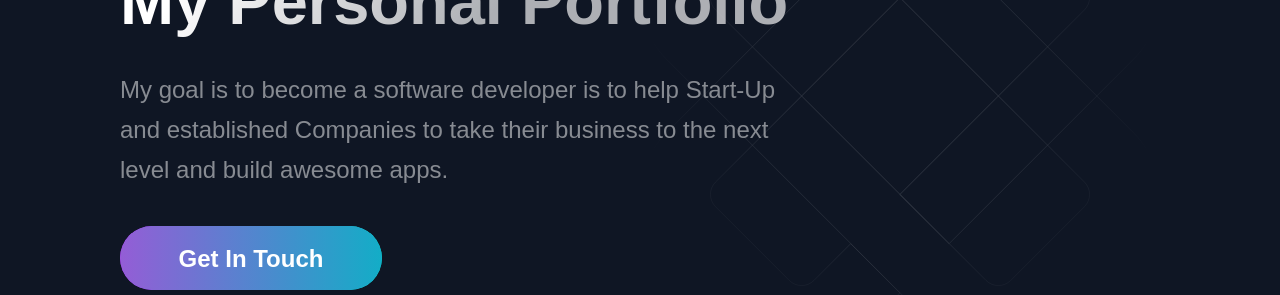
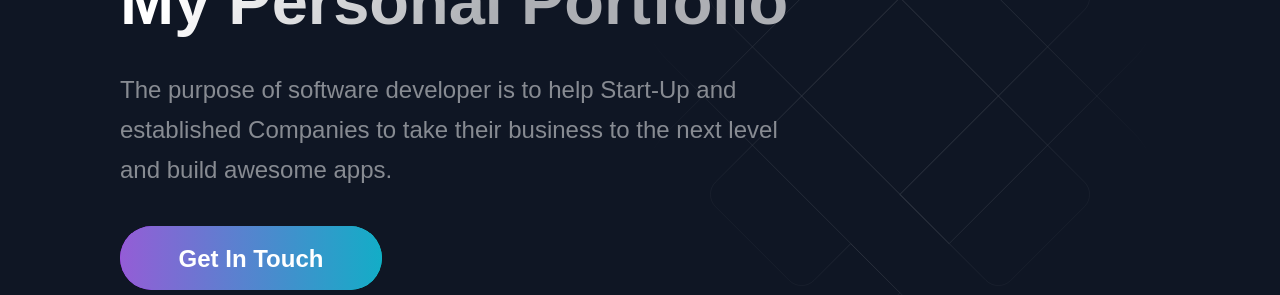
Before and after one commit to gitnative1/personally, a Next.js app: page / in a window 1280 px wide. Shown: the part 276-571 px from the top of the page. Built offline with nearby package versions, Linux system fonts and the light colour scheme.

Commit message:
ubah hero

```diff
--- a/src/components/Hero/Hero.js
+++ b/src/components/Hero/Hero.js
@@ -12,7 +12,7 @@ const Hero = () => (
         My Personal Portfolio
       </SectionTitle>
       <SectionText>
-      My goal is to become a software developer is to help Start-Up and established Companies to take their business to the next level and build awesome apps.
+      The purpose of software developer is to help Start-Up and established Companies to take their business to the next level and build awesome apps.
       </SectionText>
       <Button onClick={() => window.location ="https://www.instagram.com/gitnative/" }>Get In Touch</Button>
     </LeftSection>
```
